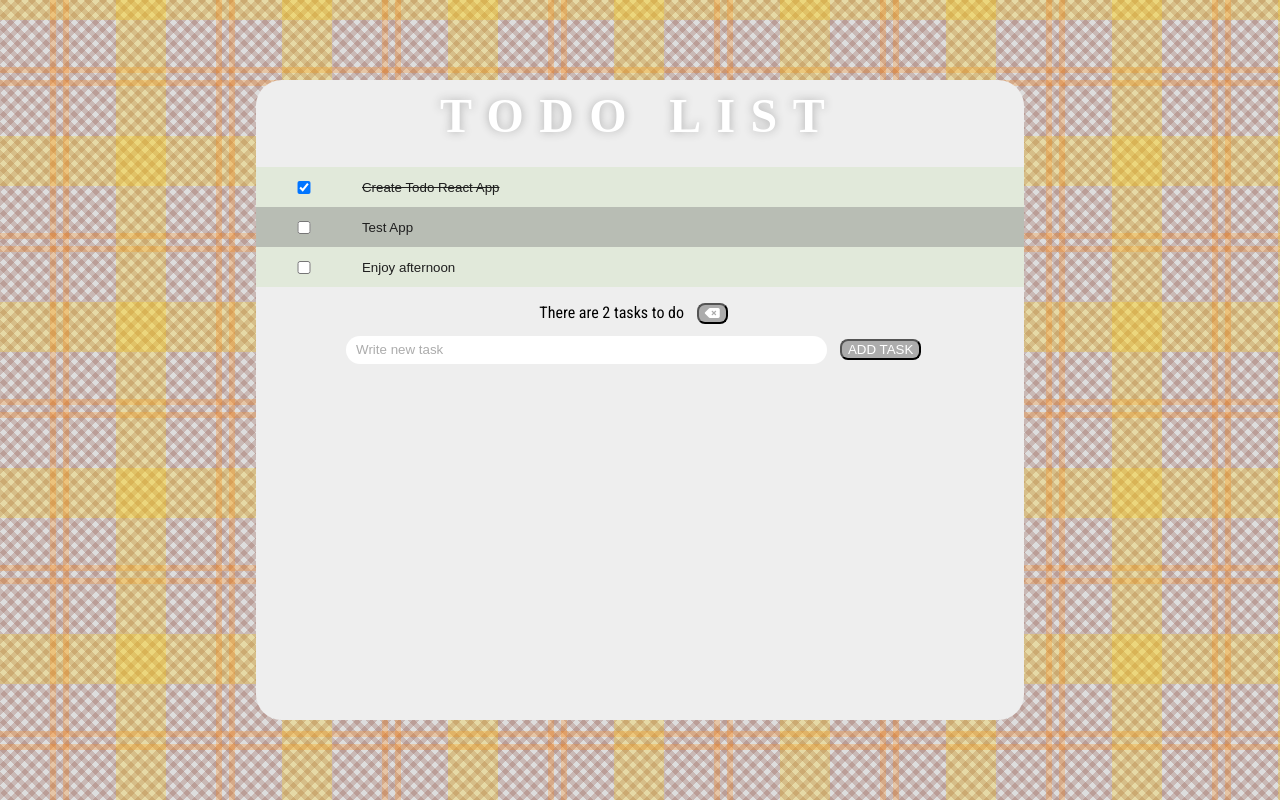
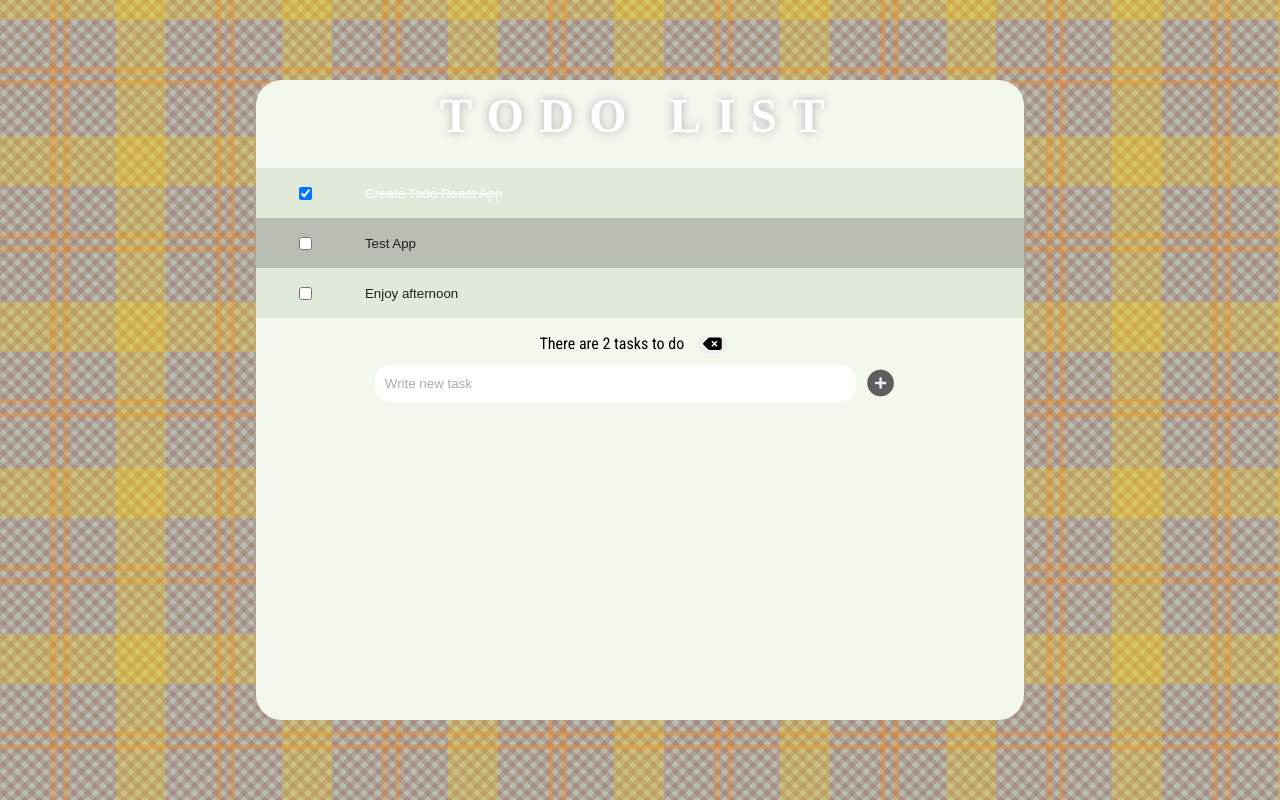
Before and after one commit to ulldecorb/frontend-todo-react, a React (Create React App) app in the folder todo/: page / in a window 1280 px wide. Built offline with nearby package versions, Linux system fonts and the light colour scheme; a web font is replaced by a local one.

Commit message:
Delete update task button

```diff
--- a/todo/src/App.jsx
+++ b/todo/src/App.jsx
@@ -66,7 +66,7 @@ export const App = function App() {
             type="button"
             onClick={() => handleResetList()}
           >
-            <i className="fas fa-backspace" />
+            <i className="fas fa-backspace fa-lg" />
           </button>
         </div>
         <div className="controls__add-task-box">
@@ -84,7 +84,7 @@ export const App = function App() {
             onClick={() => handleCreateNewTask()}
             className="add-task-box__handle-add-button"
           >
-            ADD TASK
+            <i className="fas fa-plus-circle fa-2x" />
           </button>
         </div>
       </section>
--- a/todo/src/components/TodoItem/index.jsx
+++ b/todo/src/components/TodoItem/index.jsx
@@ -15,10 +15,10 @@ export const TodoItem = function TodoItem({
     handleToggleTodoCheck(id);
   };
 
-  const handleUpdateTaskClick = () => {
-    handleUpdateTask(id, updateTaskRef.current.value);
-    updateTaskRef.current.value = null;
-  };
+  // const handleUpdateTaskClick = () => {
+  //   handleUpdateTask(id, updateTaskRef.current.value);
+  //   updateTaskRef.current.value = null;
+  // };
 
   const handleDeleteTaskClick = () => {
     handleDeleteTask(id);
@@ -26,6 +26,8 @@ export const TodoItem = function TodoItem({
 
   const handleNewtask = () => {
     setNewtask(updateTaskRef.current.value);
+    handleUpdateTask(id, updateTaskRef.current.value);
+    updateTaskRef.current.value = null;
   };
 
   return (
@@ -46,14 +48,14 @@ export const TodoItem = function TodoItem({
         value={newTask}
         onChange={() => handleNewtask()}
       />
-      <button
+      {/* <button
         type="button"
         className="task__update-button"
         data-testid="updateTaskButton"
         onClick={() => handleUpdateTaskClick()}
       >
         <i className="fas fa-pencil-alt" />
-      </button>
+      </button> */}
       <button
         type="button"
         className="task__delete-button"
--- a/todo/src/style/app.css
+++ b/todo/src/style/app.css
@@ -16,7 +16,7 @@ body {
   -webkit-box-align: center;
       -ms-flex-align: center;
           align-items: center;
-  background-color: #dddddd;
+  background-color: #b8bdb4;
   background-image: repeating-linear-gradient(90deg, transparent, transparent 50px, rgba(255, 127, 0, 0.25) 50px, rgba(255, 127, 0, 0.25) 56px, transparent 56px, transparent 63px, rgba(255, 127, 0, 0.25) 63px, rgba(255, 127, 0, 0.25) 69px, transparent 69px, transparent 116px, rgba(255, 206, 0, 0.25) 116px, rgba(255, 206, 0, 0.25) 166px), repeating-linear-gradient(0deg, transparent, transparent 50px, rgba(255, 127, 0, 0.25) 50px, rgba(255, 127, 0, 0.25) 56px, transparent 56px, transparent 63px, rgba(255, 127, 0, 0.25) 63px, rgba(255, 127, 0, 0.25) 69px, transparent 69px, transparent 116px, rgba(255, 206, 0, 0.25) 116px, rgba(255, 206, 0, 0.25) 166px), repeating-linear-gradient(-45deg, transparent, transparent 5px, rgba(143, 77, 63, 0.25) 5px, rgba(143, 77, 63, 0.25) 10px), repeating-linear-gradient(45deg, transparent, transparent 5px, rgba(143, 77, 63, 0.25) 5px, rgba(143, 77, 63, 0.25) 10px);
 }
 
@@ -36,7 +36,7 @@ body {
   -webkit-box-align: center;
       -ms-flex-align: center;
           align-items: center;
-  background-color: #eeeeee;
+  background-color: #f3f8ee;
   border-radius: 2vw;
 }
 
@@ -46,6 +46,7 @@ body {
   font-size: 3rem;
   margin: 1vh 0;
   text-align: center;
+  height: 7vh;
   letter-spacing: 1.2vw;
   text-shadow: 0 0 10px #adadad;
 }
@@ -85,6 +86,7 @@ body {
 .list__controls .controls__add-task-box .add-task-box__input {
   color: red;
   width: 60%;
+  height: 3vh;
   border: none;
   border-radius: 2vh;
   padding: 0.8vh 0.8vw;
@@ -111,15 +113,29 @@ body {
 }
 
 .list__controls .controls__add-task-box .add-task-box__handle-add-button {
-  color: #FFF;
-  background-color: #acacac;
-  border-radius: 1vh;
+  color: #5e5e5e;
+  width: 3vh;
+  height: 3vh;
+  border-radius: 50%;
+  display: -webkit-box;
+  display: -ms-flexbox;
+  display: flex;
+  -webkit-box-pack: center;
+      -ms-flex-pack: center;
+          justify-content: center;
+  -webkit-box-align: center;
+      -ms-flex-align: center;
+          align-items: center;
   margin: 0 1vw;
+  border: none;
   cursor: pointer;
 }
 
 .list__controls .controls__add-task-box .add-task-box__handle-add-button:hover {
-  outline: 0.3vw solid #b4b4b4;
+  color: #FFF;
+  -webkit-box-shadow: 0 0 8px #5e5e5e;
+          box-shadow: 0 0 8px #5e5e5e;
+  background-color: #5e5e5e;
 }
 
 .list__controls .controls__info {
@@ -128,10 +144,9 @@ body {
 }
 
 .list__controls .controls__info .info__delete-completed-button {
-  color: #FFF;
-  background-color: #acacac;
   border-radius: 1vh;
   margin: 0 1vw;
+  border: none;
   cursor: pointer;
 }
 
--- a/todo/src/style/app.scss
+++ b/todo/src/style/app.scss
@@ -7,7 +7,7 @@ body {
     flex-direction: column;
     justify-content: center;
     align-items: center;
-    background-color: rgb(221, 221, 221);
+    background-color: rgb(184, 189, 180);
     background-image:
     repeating-linear-gradient(90deg, transparent, transparent 50px,
         rgba(255, 127, 0, 0.25) 50px, rgba(255, 127, 0, 0.25) 56px, transparent 56px, transparent 63px,
@@ -30,7 +30,7 @@ body {
     flex-direction: column;
     justify-content: flex-start;
     align-items: center;
-    background-color: rgb(238, 238, 238);
+    background-color: rgb(243, 248, 238);
     border-radius: 2vw;
 
     &__title {
@@ -39,6 +39,7 @@ body {
         font-size: 3rem;
         margin: 1vh 0;
         text-align: center;
+        height: 7vh;
         letter-spacing: 1.2vw;
         text-shadow: 0 0 10px rgb(173, 173, 173);
     }
@@ -63,6 +64,7 @@ body {
                 &__input {
                     color: red;
                     width: 60%;
+                    height: 3vh;
                     border: none;
                     border-radius: 2vh;
                     padding: 0.8vh 0.8vw;
@@ -76,14 +78,24 @@ body {
                 }
 
                 &__handle-add-button {
-                    color: #FFF;
-                    background-color: rgb(172, 172, 172);
-                    border-radius: 1vh;
+                    color: rgb(94, 94, 94);
+                    width: 3vh;
+                    height: 3vh;
+                    border-radius: 50%;
+                    display: flex;
+                    justify-content: center;
+                    align-items: center;
                     margin: 0 1vw;
+                    border: none;
                     cursor: pointer;
 
                     &:hover {
-                        outline:0.3vw solid rgb(180, 180, 180)
+                        // outline:0.3vw solid rgb(180, 180, 180);
+                        // color: rgb(37, 209, 129);
+                        color: #FFF;
+                        box-shadow: 0 0 8px rgb(94, 94, 94);
+                        background-color: rgb(94, 94, 94);
+
                     }
                 }
             }
@@ -95,11 +107,15 @@ body {
 
 
             .info__delete-completed-button {
-                color: #FFF;
-                background-color: rgb(172, 172, 172);
+                // color: #FFF;
+                // background-color: rgb(172, 172, 172);
                 border-radius: 1vh;
                 margin: 0 1vw;
+                border: none;
                 cursor: pointer;
+                // display: flex;
+                // justify-content: center;
+                // align-items: center;
 
                 &:hover {
                     outline: 0.3vw solid rgb(136, 136, 136);
--- a/todo/src/style/todoItem.css
+++ b/todo/src/style/todoItem.css
@@ -7,6 +7,7 @@
 }
 
 .task {
+  height: 50px;
   width: 100%;
   display: -webkit-box;
   display: -ms-flexbox;
@@ -39,36 +40,32 @@
 }
 
 .task__input:focus {
-  background-color: #FFF;
+  background-color: #dddddd;
 }
 
 .task__input--completed {
   text-decoration: line-through;
+  color: #FFF;
 }
 
-.task button {
-  color: #FFF;
+.task__delete-button {
   border-radius: 1vh;
-  margin: 0 0.3vw;
-  cursor: pointer;
-}
-
-.task__update-button {
-  background-color: #049104;
+  margin: 0 1vw;
+  border: none;
   width: 5vmin;
   height: 4vmin;
   visibility: hidden;
-}
-
-.task__update-button:hover {
-  outline: 0.2vw solid #23ad23;
-}
-
-.task__delete-button {
-  background-color: #ff0202;
-  width: 5vmin;
-  height: 4vmin;
-  visibility: hidden;
+  display: -webkit-box;
+  display: -ms-flexbox;
+  display: flex;
+  -webkit-box-pack: center;
+      -ms-flex-pack: center;
+          justify-content: center;
+  -webkit-box-align: center;
+      -ms-flex-align: center;
+          align-items: center;
+  cursor: pointer;
+  color: #919191;
 }
 
 .task__delete-button:hover {
@@ -86,8 +83,5 @@
   .task__update-button {
     font-size: 0.5rem;
   }
-  .fa-pencil-alt, .fa-trash-alt {
-    display: none;
-  }
 }
 /*# sourceMappingURL=todoItem.css.map */
--- a/todo/src/style/todoItem.scss
+++ b/todo/src/style/todoItem.scss
@@ -7,6 +7,7 @@
 }
 
 .task {
+    height: 50px;
     width: 100%;
     display: flex;
     justify-content: space-between;
@@ -24,7 +25,6 @@
         width: 80%;
         height: 5vh;
         color: rgb(31, 31, 31);
-        // font-size: 1rem;
         padding: 0 0.8vw;
         outline: none;
         background-color: transparent;
@@ -32,37 +32,27 @@
         cursor: pointer;
 
         &:focus {
-            background-color: #FFF;
+            background-color: rgb(221, 221, 221);
         }
 
         &--completed {
             text-decoration: line-through;
-        }
-    }
-
-    button {
-        color: #FFF;
-        border-radius: 1vh;
-        margin: 0 0.3vw;
-        cursor: pointer;
-    }
-
-    &__update-button {
-        background-color: rgb(4, 145, 4);
-        width: 5vmin;
-        height: 4vmin;
-        visibility: hidden;
-
-        &:hover {
-            outline: 0.2vw solid rgb(35, 173, 35);
+            color: #FFF;
         }
     }
 
     &__delete-button {
-        background-color: rgb(255, 2, 2);
+        border-radius: 1vh;
+        margin: 0 1vw;
+        border: none;
         width: 5vmin;
         height: 4vmin;
         visibility: hidden;
+        display: flex;
+        justify-content: center;
+        align-items: center;
+        cursor: pointer;
+        color: rgb(145, 145, 145);
 
         &:hover {
             outline: 0.2 vw solid rgb(253, 84, 84);
@@ -83,7 +73,4 @@
     .task__update-button {
         font-size: 0.5rem;
     }
-    .fa-pencil-alt, .fa-trash-alt {
-        display: none;
-    }
 }
```
